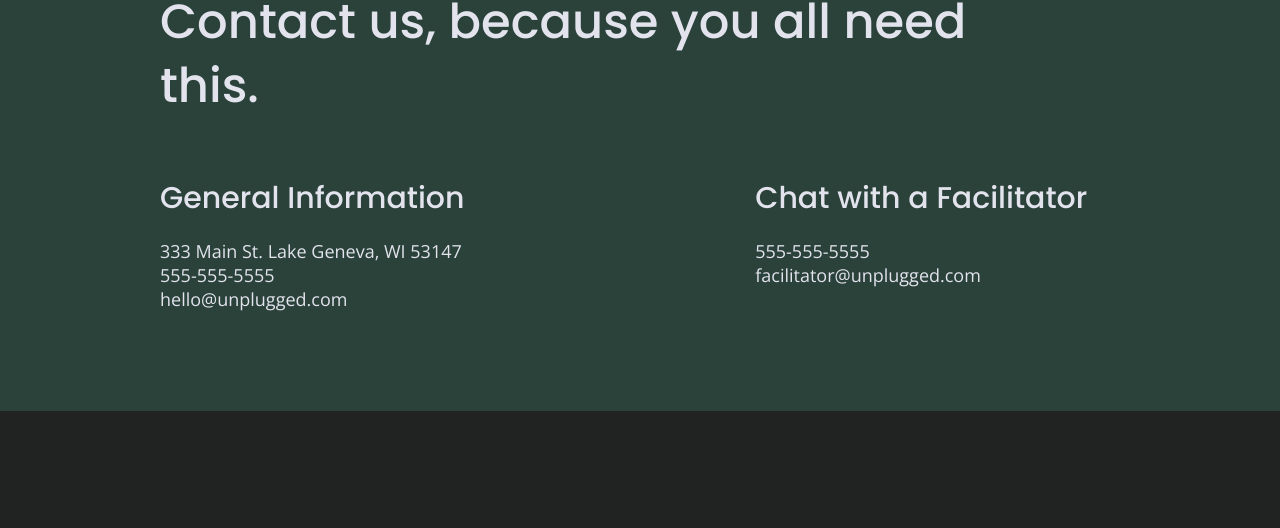
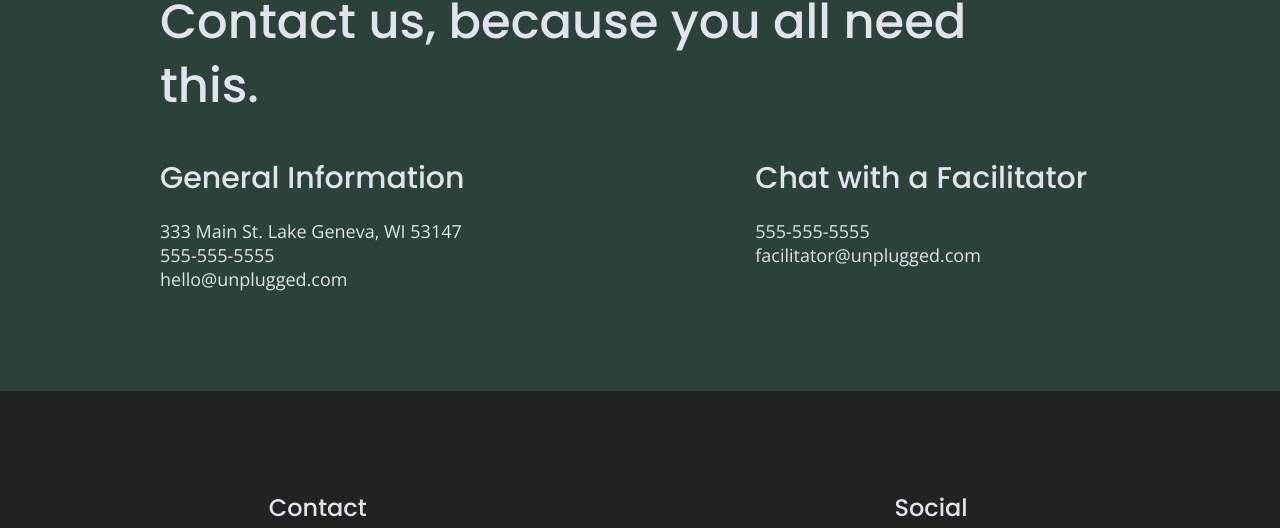
Before and after one commit to noellie-n/unplugged-retreat, a website: page about/index.html in a window 1280 px wide. Shown: the part 1138-1666 px from the top of the page. Drawn offline with nearby package versions, Linux system fonts and the light colour scheme.

Commit message:
Removed top margin for h3 & h4, global styles

```diff
--- a/css/main.css
+++ b/css/main.css
@@ -120,7 +120,7 @@ h3,
 h4 {
   font-family: 'Poppins', sans-serif;
   font-size: 1.125em;
-  margin: 20px 0;
+  margin: 0px 0 20px 0;
   font-weight: 500;
 }
 
@@ -638,6 +638,7 @@ input[type=button] {
 
   .features .features-item-description {
     width: 62%;
+    max-width: 200px;
   }
 
   /* Reviews */
```
